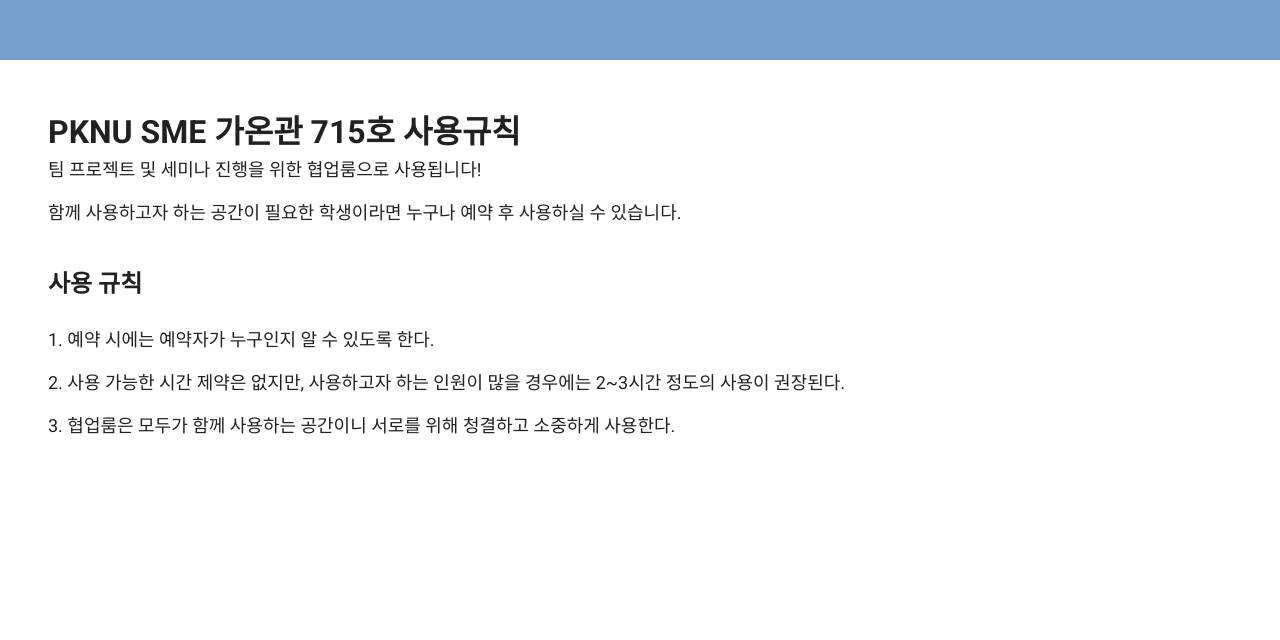
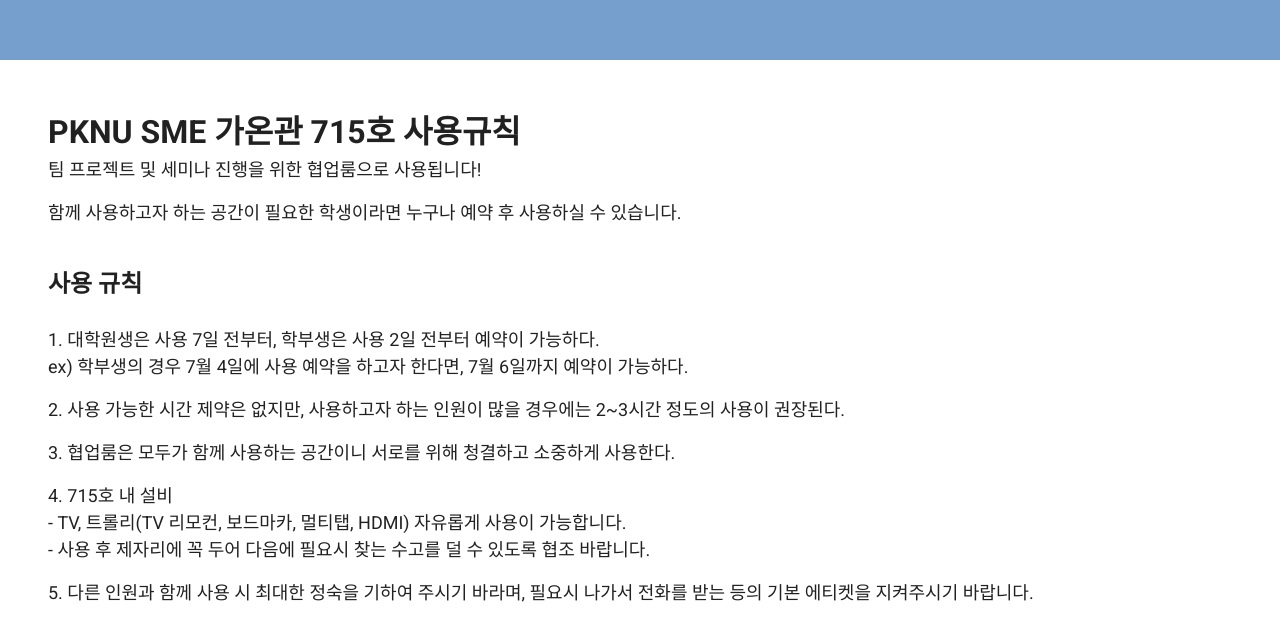
Before and after one commit to TeamLab/project-715, a Vue app in the folder 715job/: page / in a window 1280 px wide. Shown: the part 596-1236 px from the top of the page. Built offline with nearby package versions, Linux system fonts and the light colour scheme.

Commit message:
Rules of Use

```diff
--- a/715job/src/components/MainContents.vue
+++ b/715job/src/components/MainContents.vue
@@ -2,14 +2,23 @@
   <div>
     <div class="main-text">
       <h1>PKNU SME 가온관 715호 사용규칙</h1>
-      <p>팀 프로젝트 및 세미나 진행을 위한 협업룸으로 사용됩니다!</p>
-      <p>함께 사용하고자 하는 공간이 필요한 학생이라면 누구나 예약 후 사용하실 수 있습니다.</p>
+        <p>팀 프로젝트 및 세미나 진행을 위한 협업룸으로 사용됩니다!</p>
+        <p>함께 사용하고자 하는 공간이 필요한 학생이라면 누구나 예약 후 사용하실 수 있습니다.</p>
       <br>
       <h2 class="bold">사용 규칙</h2>
       <br>
-      <p>1. 예약 시에는 예약자가 누구인지 알 수 있도록 한다. </p>
-      <p>2. 사용 가능한 시간 제약은 없지만, 사용하고자 하는 인원이 많을 경우에는 2~3시간 정도의 사용이 권장된다.</p>
-      <p>3. 협업룸은 모두가 함께 사용하는 공간이니 서로를 위해 청결하고 소중하게 사용한다.</p>
+        <p>1. 대학원생은 사용 7일 전부터, 학부생은 사용 2일 전부터 예약이 가능하다.
+          <br>
+          ex) 학부생의 경우 7월 4일에 사용 예약을 하고자 한다면, 7월 6일까지 예약이 가능하다. </p>
+        <p>2. 사용 가능한 시간 제약은 없지만, 사용하고자 하는 인원이 많을 경우에는 2~3시간 정도의 사용이 권장된다.</p>
+        <p>3. 협업룸은 모두가 함께 사용하는 공간이니 서로를 위해 청결하고 소중하게 사용한다.</p>
+        <p>4. 715호 내 설비
+          <br>
+          - TV, 트롤리(TV 리모컨, 보드마카, 멀티탭, HDMI) 자유롭게 사용이 가능합니다.
+          <br>
+          - 사용 후 제자리에 꼭 두어 다음에 필요시 찾는 수고를 덜 수 있도록 협조 바랍니다.
+        </p>
+        <p>5. 다른 인원과 함께 사용 시 최대한 정숙을 기하여 주시기 바라며, 필요시 나가서 전화를 받는 등의 기본 에티켓을 지켜주시기 바랍니다.</p>
     </div>
     <div class="dummy-for-calendar"></div>
   </div>
```
